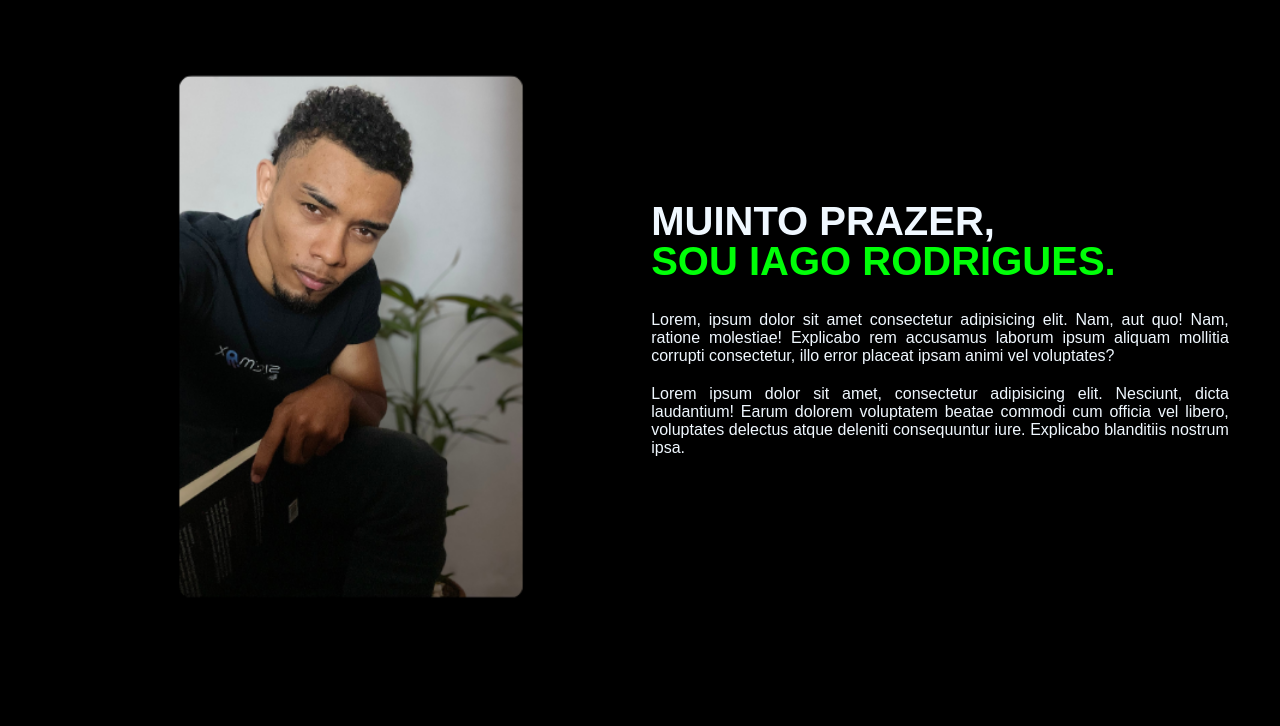
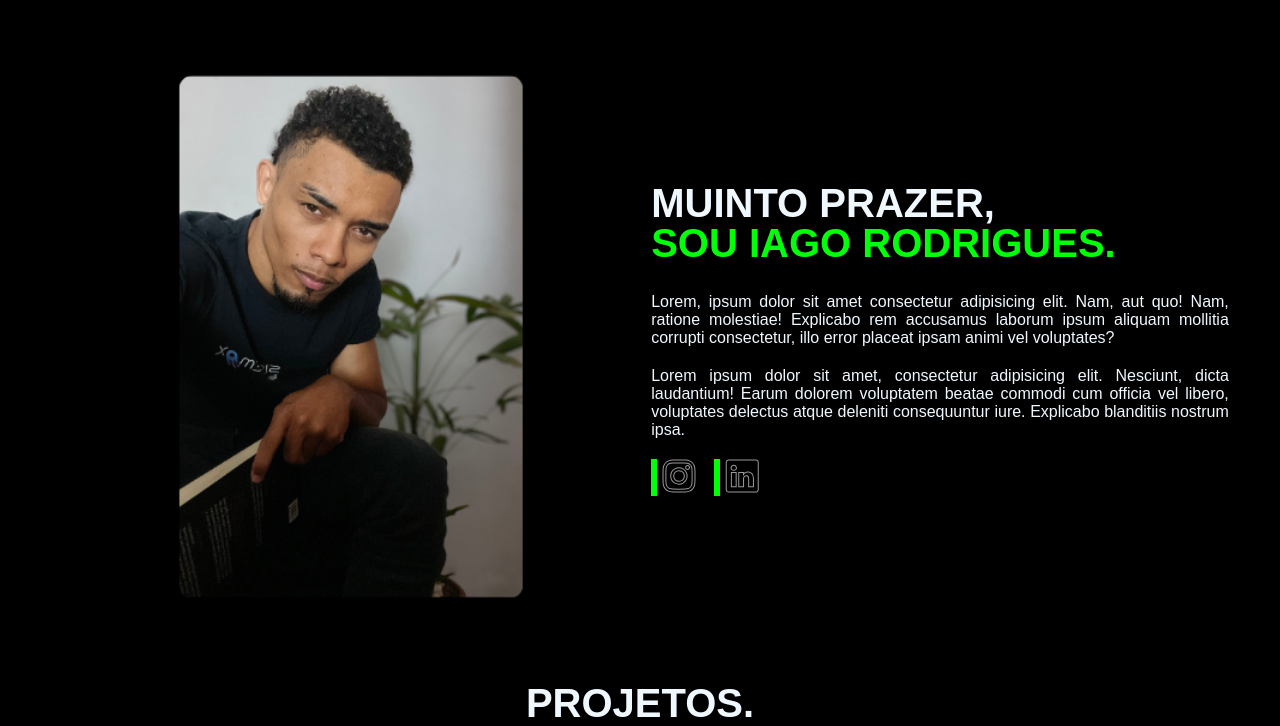
Before and after one commit to iagokenay/HTML-CSS-PROJETOS, a plain HTML site: page Portifólio/index.html in a window 1280 px wide. Shown: the part 1198-1924 px from the top of the page. Before the commit the page ends 1879 px from the top, so only its background shows below. Drawn offline with nearby package versions, Linux system fonts and the light colour scheme; a web font is replaced by a local one.

Commit message:
Update index.html

```diff
--- a/Portifólio/index.html
+++ b/Portifólio/index.html
@@ -8,6 +8,8 @@
 <link rel="preconnect" href="https://fonts.gstatic.com" crossorigin>
 <link href="https://fonts.googleapis.com/css2?family=Gugi&display=swap" rel="stylesheet">
     <!-- fonts do googlefonts-->
+    <!-- bootstrao icons-->
+    <link rel="stylesheet" href="https://cdn.jsdelivr.net/npm/bootstrap-icons@1.11.3/font/bootstrap-icons.min.css">
     <title>Iago kenay</title>
     <link rel="stylesheet" href="style.css">
 </head>
@@ -16,7 +18,7 @@
         <div class="interface">
             <div class="logo">
                 <a href="#">
-                    <img src="imagens/logo-iago.png" alt="logo do poortifolio"width="200" height="200">
+                    <img src="imagens/logo-iago.png" alt="logo do portifolio"width="200" height="200">
                 </a>
             </div><!--logo-->
             <nav class="menu-desktop">
@@ -135,10 +137,30 @@
                         <h2>MUINTO PRAZER,<span>SOU IAGO RODRIGUES.</span></h2>
                         <P>Lorem, ipsum dolor sit amet consectetur adipisicing elit. Nam, aut quo! Nam, ratione molestiae! Explicabo rem accusamus laborum ipsum aliquam mollitia corrupti consectetur, illo error placeat ipsam animi vel voluptates?</P>
                         <P>Lorem ipsum dolor sit amet, consectetur adipisicing elit. Nesciunt, dicta laudantium! Earum dolorem voluptatem beatae commodi cum officia vel libero, voluptates delectus atque deleniti consequuntur iure. Explicabo blanditiis nostrum ipsa.</P>
+                        <div class="btn-social">
+                            <a href="#"><button class="button" data-text="Awesome">
+                                <span class="actual-text">&nbsp;<i class="bi bi-instagram"></i>&nbsp;</span>
+                                <span aria-hidden="true" class="hover-text">&nbsp;<i class="bi bi-instagram"></i>&nbsp;</span>
+                            </button></a>
+                            <a href="#"><button class="button" data-text="Awesome">
+                                <span class="actual-text">&nbsp;<i class="bi bi-linkedin"></i>&nbsp;</span>
+                                <span aria-hidden="true" class="hover-text">&nbsp;<i class="bi bi-linkedin"></i>&nbsp;</span>
+                            </button></a>
+                        </div><!--btn-social -->
                     </div><!--txt-sobre -->
                 </div><!--flex -->
             </div><!--interface -->
         </section><!--sobre -->
+        <section class="portifolio">
+            <div class="interface">
+                <h3>PROJETOS.</h3>
+                <div class="flex">
+                    <div class="img-port" style="background-image: url(portifolio/1.png);"></div>
+                    <div class="img-port" style="background-image: url(portifolio/2.png);"></div>
+                    <div class="img-port" style="background-image: url(portifolio/3.png);"></div>
+                </div><!--flex -->
+            </div>
+        </section><!--portifolio-->
     </main>
 
 </body>
```
